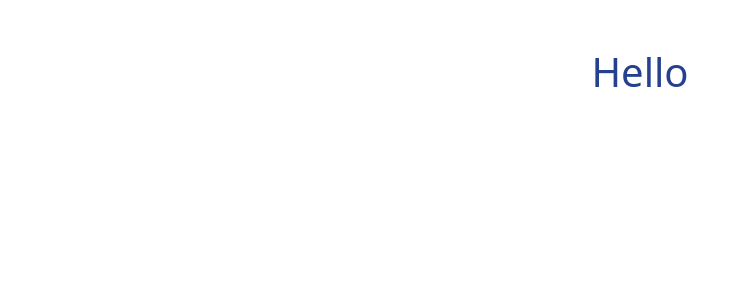
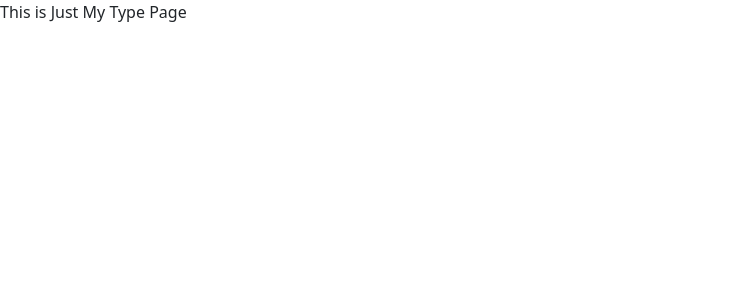
Before and after one commit to emoran0403/PortfolioPage, a React app: page /justmytype in a window 1280 px wide. Shown: the top 300 px of the page, without its empty margins (0-750 px from the left). Built offline with nearby package versions, Linux system fonts and the light colour scheme.

Commit message:
wired up react router dom, made placeholders for main page and project pages, cleared out the readME, refactored app useeffect to fetch project sites

```diff
--- a/src/client/App.tsx
+++ b/src/client/App.tsx
@@ -1,66 +1,44 @@
 import * as React from "react";
 import { useState, useEffect } from "react";
+import { Route, Routes } from "react-router-dom";
 import Fetcher from "./ClientUtils/Fetcher";
+import MainPage from "./Pages/MainPage";
+import BlogsLab from "./Pages/ProjectPages/BlogsLab";
+import GundamPlanet from "./Pages/ProjectPages/GundamPlanet";
+import IdleGame from "./Pages/ProjectPages/IdleGame";
+import JustMyType from "./Pages/ProjectPages/JustMyType";
+import StudioGhibli from "./Pages/ProjectPages/StudioGhibli";
+import TicTacToe from "./Pages/ProjectPages/TicTacToe";
 
 const App = (props: AppProps) => {
-  // useEffect(() => {
-  //   const interval = setInterval(() => {
-  //     // make fetches to projects here so they will be immediately available when accessed
-  //     Fetcher.GET("https://ejmdev-idlescape.herokuapp.com/game")
-  //       .then(() => {
-  //         // return Fetcher.GET();
-  //       })
-  //       .then(() => {
-  //         // return Fetcher.GET();
-  //       })
-  //       .catch((err) => {
-  //         console.log(`There was an error fetching the projects`);
-  //         console.log(err);
-  //       });
-  //   }, 10000);
-
-  //   return () => clearInterval(interval);
-  // }, []);
+  //   useEffect(() => {
+  //     Promise.all([
+  //       Fetcher.GET("https://ejmdev-idlescape.herokuapp.com/game"),
+  //       Fetcher.GET("urlhere"),
+  //       Fetcher.GET("urlhere"),
+  //       Fetcher.GET("urlhere"),
+  //       Fetcher.GET("urlhere"),
+  //       Fetcher.GET("urlhere"),
+  //       Fetcher.GET("urlhere"),
+  //     ]).catch((err) => {
+  //       console.log(`There was a problem fetching projects`);
+  //       console.error(err);
+  //     });
+  //   }, []);
 
   return (
-    <main className="container my-5">
-      <h1 className="text-primary text-center">Hello</h1>
-    </main>
+    <Routes>
+      <Route path="/" element={<MainPage />} />
+      <Route path="/idlegame" element={<IdleGame />} />
+      <Route path="/studioghibli" element={<StudioGhibli />} />
+      <Route path="/tictactoe" element={<TicTacToe />} />
+      <Route path="/justmytype" element={<JustMyType />} />
+      <Route path="/gundamplanet" element={<GundamPlanet />} />
+      <Route path="/blogslab" element={<BlogsLab />} />
+    </Routes>
   );
 };
 
 interface AppProps {}
 
 export default App;
-
-// useEffect(() => {
-//   const interval = setInterval(() => {
-//     // make fetches to projects here so they will be immediately available when accessed
-//     Fetcher.GET("https://ejmdev-idlescape.herokuapp.com/game").catch((err) => {
-//       console.log(`There was an error fetching "https://ejmdev-idlescape.herokuapp.com/game"`);
-//       console.log(err);
-//     });
-//     Fetcher.GET("projecturlhere").catch((err) => {
-//       console.log(`There was an error fetching "projecturlhere"`);
-//       console.log(err);
-//     });
-//     Fetcher.GET("projecturlhere").catch((err) => {
-//       console.log(`There was an error fetching "projecturlhere"`);
-//       console.log(err);
-//     });
-//     Fetcher.GET("projecturlhere").catch((err) => {
-//       console.log(`There was an error fetching "projecturlhere"`);
-//       console.log(err);
-//     });
-//     Fetcher.GET("projecturlhere").catch((err) => {
-//       console.log(`There was an error fetching "projecturlhere"`);
-//       console.log(err);
-//     });
-//     Fetcher.GET("projecturlhere").catch((err) => {
-//       console.log(`There was an error fetching "projecturlhere"`);
-//       console.log(err);
-//     });
-//   }, 10000);
-
-//   return () => clearInterval(interval);
-// }, []);
--- /dev/null
+++ b/src/client/Pages/MainPage.tsx
@@ -0,0 +1,8 @@
+import * as React from "react";
+import * as Types from "../../../Types";
+
+const MainPage = (props: Types.MainPageProps) => {
+  return <div>This is Main Page</div>;
+};
+
+export default MainPage;
--- /dev/null
+++ b/src/client/Pages/ProjectPages/BlogsLab.tsx
@@ -0,0 +1,8 @@
+import * as React from "react";
+import * as Types from "../../../../Types";
+
+const BlogsLab = (props: Types.BlogsLabProps) => {
+  return <div>This is Blogs Lab Page</div>;
+};
+
+export default BlogsLab;
--- /dev/null
+++ b/src/client/Pages/ProjectPages/GundamPlanet.tsx
@@ -0,0 +1,8 @@
+import * as React from "react";
+import * as Types from "../../../../Types";
+
+const GundamPlanet = (props: Types.GundamPlanetProps) => {
+  return <div>This is Gundam Planet Page</div>;
+};
+
+export default GundamPlanet;
--- /dev/null
+++ b/src/client/Pages/ProjectPages/IdleGame.tsx
@@ -0,0 +1,8 @@
+import * as React from "react";
+import * as Types from "../../../../Types";
+
+const IdleGame = (props: Types.IdleGameProps) => {
+  return <div>This is Idle Game Page</div>;
+};
+
+export default IdleGame;
--- /dev/null
+++ b/src/client/Pages/ProjectPages/JustMyType.tsx
@@ -0,0 +1,8 @@
+import * as React from "react";
+import * as Types from "../../../../Types";
+
+const JustMyType = (props: Types.JustMyTypeProps) => {
+  return <div>This is Just My Type Page</div>;
+};
+
+export default JustMyType;
--- /dev/null
+++ b/src/client/Pages/ProjectPages/StudioGhibli.tsx
@@ -0,0 +1,8 @@
+import * as React from "react";
+import * as Types from "../../../../Types";
+
+const StudioGhibli = (props: Types.StudioGhibliProps) => {
+  return <div>This is Studio Ghibli Page</div>;
+};
+
+export default StudioGhibli;
--- /dev/null
+++ b/src/client/Pages/ProjectPages/TicTacToe.tsx
@@ -0,0 +1,8 @@
+import * as React from "react";
+import * as Types from "../../../../Types";
+
+const TicTacToe = (props: Types.TicTacToeProps) => {
+  return <div>This is Tic Tac Toe Page</div>;
+};
+
+export default TicTacToe;
--- a/src/client/index.tsx
+++ b/src/client/index.tsx
@@ -1,6 +1,13 @@
-import * as React from 'react';
-import { render } from 'react-dom';
-import App from './App';
-import './scss/app.scss';
+import * as React from "react";
+import { render } from "react-dom";
+import { BrowserRouter } from "react-router-dom";
 
-render(<App />, document.getElementById("root"));
+import App from "./App";
+import "./scss/app.scss";
+
+render(
+  <BrowserRouter>
+    <App />
+  </BrowserRouter>,
+  document.getElementById("root")
+);
```
Also changed, not shown: Types.ts (+8 -0 lines), 1 other file (tests, documents, lock files or other folders).
